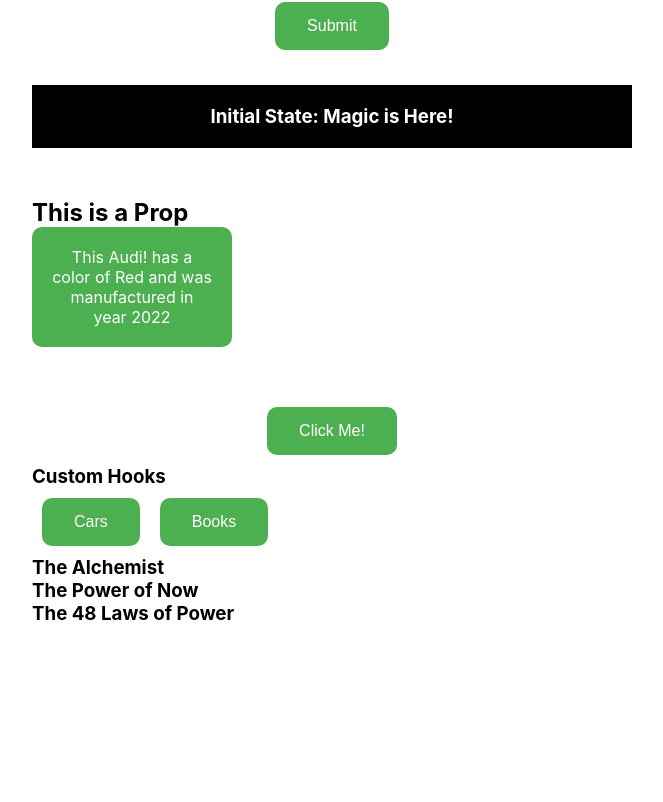
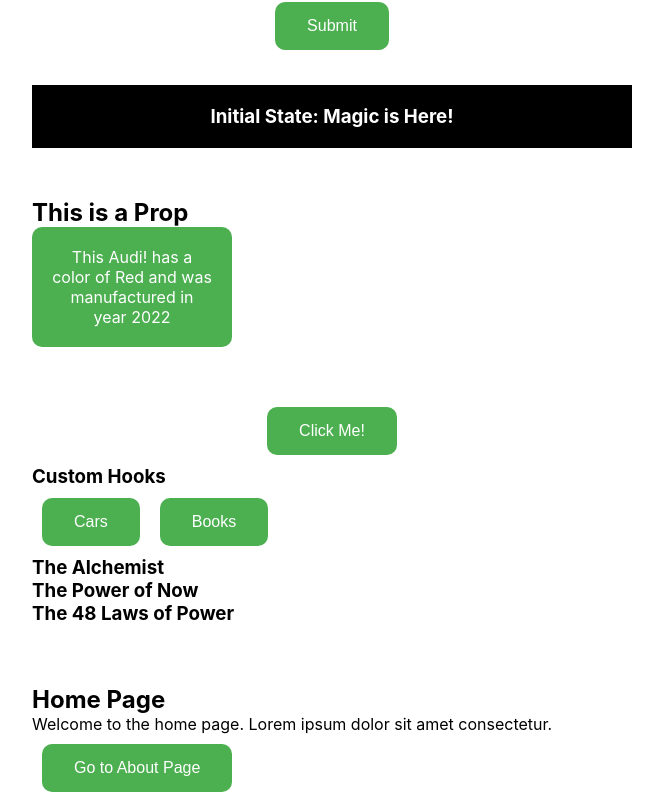
Before and after one commit to arthurbazz/react, a React (Create React App) app: page / in a window 1280 px wide. Shown: the part 968-1770 px from the top of the page, without its empty margins (308-971 px from the left). Before the commit the page ends 1593 px from the top, so only its background shows below. Built offline with nearby package versions, Linux system fonts and the light colour scheme.

Commit message:
add routes

```diff
--- a/src/App.js
+++ b/src/App.js
@@ -1,5 +1,6 @@
 // src/app.js
 import React from "react";
+// components
 import Car from "./components/Car";
 import CarsList from "./components/CarsList";
 import ChangeEvent from "./components/ChangeEvent";
@@ -7,8 +8,14 @@
 import CustomHooksApp from "./components/Hooks/CustomHooks";
 import UseEffect from "./components/Hooks/UseEffect";
 import MouseEvent from "./components/MouseEvent";
-// import UserList from "./components/UserList";
 import UserProfileCard from "./components/UserProfileCard";
+// Routes...
+import { Routes } from "react-router-dom";
+import { Route } from "react-router-dom";
+// pages
+import HomePage from "./pages/hompage";
+import AboutPage from "./pages/aboutpage";
+
 
 // create root component => App
 const App = () => {
@@ -17,7 +24,6 @@
     <section className="main-page">
       <UserProfileCard />
       <CarsList />
-      {/* <UserList /> */}
 
       {/* events */}
       <ClickEvent />
@@ -34,6 +40,12 @@
       {/* hooks */}
       <UseEffect />
       <CustomHooksApp />
+
+      {/* Routes */}
+      <Routes>
+        <Route path="/" element={<HomePage />} />
+        <Route path="/about" element={<AboutPage />} />
+      </Routes>
     </section>
   );
 };
--- a/src/index.js
+++ b/src/index.js
@@ -1,14 +1,18 @@
-import React from 'react';
-import ReactDOM from 'react-dom/client';
-import './index.css';
-import App from './App';
-import reportWebVitals from './reportWebVitals';
+import React from "react";
+import ReactDOM from "react-dom/client";
+import "./index.css";
+import App from "./App";
+import reportWebVitals from "./reportWebVitals";
+import { BrowserRouter } from "react-router-dom";
 
-const root = ReactDOM.createRoot(document.getElementById('root'));
+const root = ReactDOM.createRoot(document.getElementById("root"));
 root.render(
-  <React.StrictMode>
-    <App />
-  </React.StrictMode>
+  // wrap App component with BrowserRouter
+  <BrowserRouter>
+    <React.StrictMode>
+      <App />
+    </React.StrictMode>
+  </BrowserRouter>
 );
 
 // If you want to start measuring performance in your app, pass a function
```
